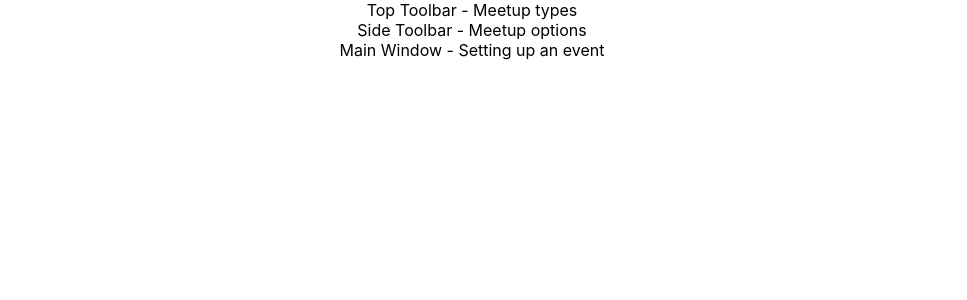
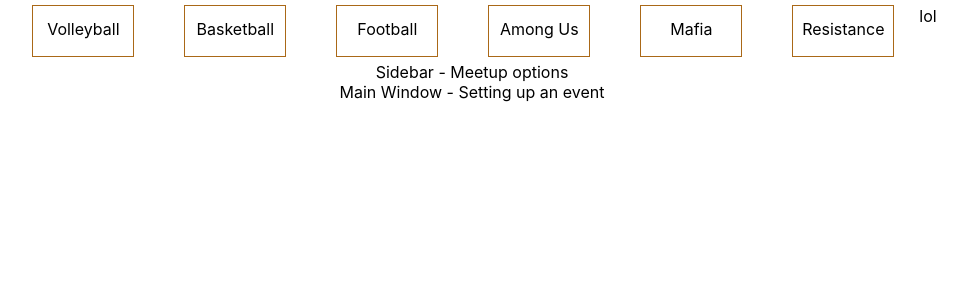
Before and after one commit to aimakov/meetup_app, a React (Create React App) app: page / in a window 1280 px wide. Shown: the top 300 px of the page, without its empty margins (168-1135 px from the left). Built offline with nearby package versions, Linux system fonts and the light colour scheme.

Commit message:
Dynamically added events with click listener

```diff
--- a/src/App.js
+++ b/src/App.js
@@ -1,12 +1,10 @@
-import logo from './logo.svg';
 import './App.css';
+import Toolbar from './Containers/Toolbar/Toolbar'
 
 function App() {
   return (
     <div className="App">
-      <div>Top Toolbar - Meetup types</div>
-      <div>Side Toolbar - Meetup options</div>
-      <div>Main Window - Setting up an event</div>
+      <Toolbar/>
     </div>
   );
 }
--- /dev/null
+++ b/src/Auxiliary/Auxiliary.js
@@ -0,0 +1,3 @@
+const Aux = (props) => props.children;
+
+export default Aux;
--- /dev/null
+++ b/src/Components/Event/Event.js
@@ -0,0 +1,12 @@
+import React from 'react'
+import classes from './Event.module.css'
+
+const Event = (props) => (
+    <div className={classes.Event} onClick={props.click}>
+        <div className={classes.Text} >
+            {props.event}
+        </div>
+    </div>
+);
+
+export default Event;
--- /dev/null
+++ b/src/Components/Event/Event.module.css
@@ -0,0 +1,16 @@
+.Event {
+    display: inline-block;
+    justify-content: center;
+    align-items: center;
+    margin: 5px 25px;
+    border: 1px solid #AA6817;
+    width: 100px;
+    height: 50px;
+    text-align: center;
+}
+
+.Text {
+    margin: 0;
+    position: relative;
+    top: 25%;
+}
--- /dev/null
+++ b/src/Containers/Toolbar/Toolbar.js
@@ -0,0 +1,48 @@
+import React, { Component } from 'react'
+// import classes from './Toolbar.module.css'
+import Event from '../../Components/Event/Event'
+import Aux from '../../Auxiliary/Auxiliary'
+
+class Toolbar extends Component {
+
+    state = {
+        events : [
+            {id: 'Volleyball'},
+            {id: 'Basketball'},
+            {id: 'Football'},
+            {id: 'Among Us'},
+            {id: 'Mafia'},
+            {id: 'Resistance'}
+        ],
+        message: 'lol'
+    }
+
+    eventClickedHandler = (eventKey) => {
+        const eventId = this.state.events.findIndex(c => {
+            return c.id === eventKey;
+        })
+
+        this.setState({message: this.state.events[eventId].id})
+    }
+
+    render() {
+
+        return(
+            <Aux>
+                {this.state.events.map((event) => {
+                    return <Event event={event.id} key={event.id} click = {() => this.eventClickedHandler(event.id)}/>
+                }
+
+            )}
+            {this.state.message}
+            <div>Sidebar - Meetup options</div>
+            <div>Main Window - Setting up an event</div>
+
+            </Aux>
+
+            // <div className={classes.Toolbar}>Toolbar - Event Types</div>
+        )
+    }
+}
+
+export default Toolbar;
--- /dev/null
+++ b/src/Containers/Toolbar/Toolbar.module.css
@@ -0,0 +1,5 @@
+.Toolbar {
+    height: 30px;
+    background-color: blue;
+    color: white;
+}
```
